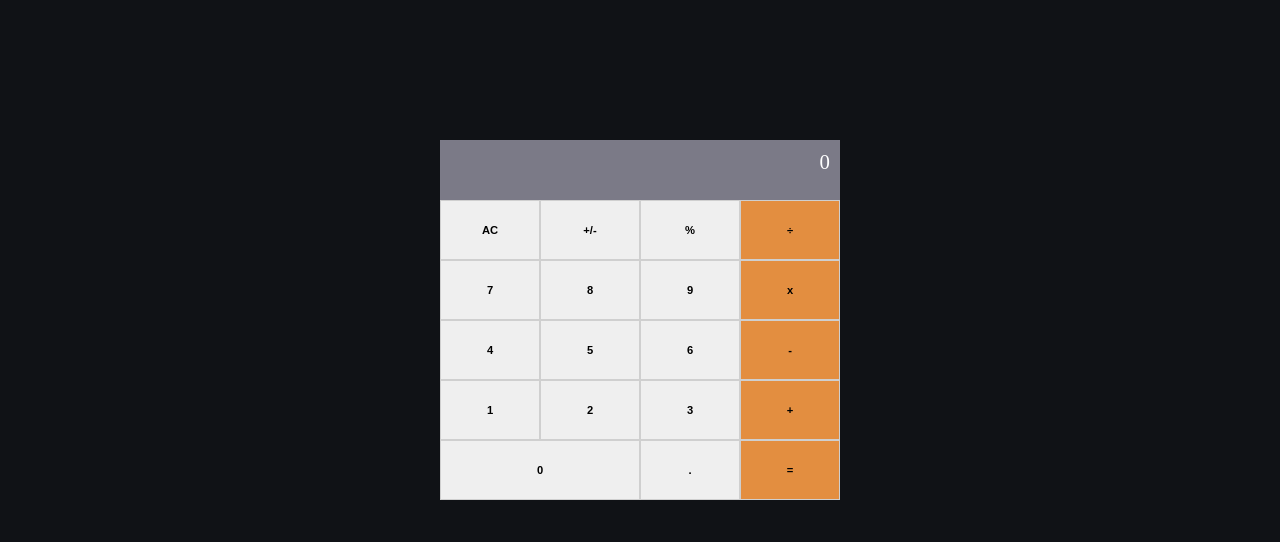
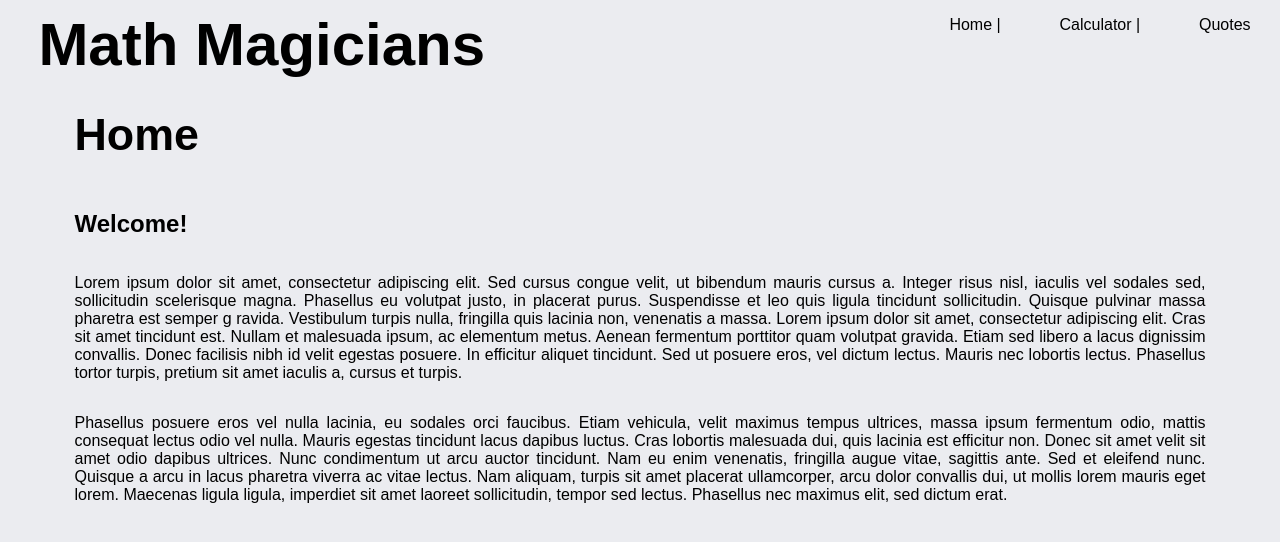
Before and after one commit to JasemDuncan/math-magicians, a React (Create React App) app: page / in a window 1280 px wide. Shown: the top 542 px of the page. Built offline with nearby package versions, Linux system fonts and the light colour scheme.

Commit message:
create routes and create home, calculator, and quotes pages

```diff
--- a/package.json
+++ b/package.json
@@ -9,6 +9,7 @@
     "big.js": "^6.1.1",
     "react": "^17.0.2",
     "react-dom": "^17.0.2",
+    "react-router-dom": "^6.1.1",
     "react-scripts": "4.0.3",
     "web-vitals": "^1.1.2"
   },
--- a/src/App.css
+++ b/src/App.css
@@ -6,4 +6,74 @@
 
 .main {
   text-align: center;
+
+  /* background-color: red; */
+  display: flex;
+  flex-direction: column;
+  height: auto;
+  font-family: Arial, Helvetica, sans-serif;
 }
+
+.headerNavList {
+  display: flex;
+  flex-direction: row;
+
+  /* background-color: white; */
+  width: 100%;
+  justify-content: space-between;
+}
+
+.header {
+  /* background-color: royalblue; */
+  width: 500px;
+  padding-top: 10px;
+  font-size: 60px;
+  font-weight: bolder;
+  display: flex;
+  flex-direction: row;
+  padding-left: 3%;
+}
+
+nav {
+  /* background-color: green; */
+  display: flex;
+  flex-direction: row;
+  width: 400px;
+}
+
+nav ul {
+  /* background-color: yellow; */
+  width: 100%;
+  display: flex;
+  flex-direction: row;
+  justify-content: space-around;
+  list-style-type: none;
+  border-right: turquoise;
+}
+
+nav ul li {
+  list-style: none;
+  text-align: center;
+
+  /* background-color: rosybrown; */
+}
+
+nav li::after {
+  content: ' | ';
+}
+
+nav ul li:last-of-type::after {
+  content: "";
+}
+
+nav ul li a {
+  text-decoration: none;
+  color: rgb(0, 0, 0);
+  text-align: center;
+
+  /* background-color: red; */
+}
+
+nav ul li a:hover {
+  color: rgb(66, 184, 31);
+}
--- a/src/App.js
+++ b/src/App.js
@@ -1,6 +1,14 @@
 import './App.css';
 import React from 'react';
-import Calculator from './components/Calculator';
+import {
+  BrowserRouter as Router,
+  Routes,
+  Route,
+  Link,
+} from 'react-router-dom';
+import Calculator from './pages/Calculator';
+import Home from './pages/Home';
+import Quotes from './pages/Quotes';
 
 class App extends React.Component {
   constructor(props) {
@@ -10,9 +18,35 @@ class App extends React.Component {
 
   render() {
     return (
-      <div className="main">
-        <Calculator />
-      </div>
+      <Router>
+        <div className="main">
+          <div className="headerNavList">
+            <div className="header">
+              Math Magicians
+            </div>
+            <nav>
+              <ul>
+                <li>
+                  <Link to="/">Home</Link>
+                </li>
+                <li>
+                  <Link to="/Calculator">Calculator</Link>
+                </li>
+                <li>
+                  <Link to="/Quotes">Quotes</Link>
+                </li>
+              </ul>
+            </nav>
+
+          </div>
+
+          <Routes>
+            <Route path="Calculator" element={<Calculator />} />
+            <Route path="Quotes" element={<Quotes />} />
+            <Route path="/" element={<Home />} />
+          </Routes>
+        </div>
+      </Router>
     );
   }
 }
--- a/src/components/Calculator.css
+++ b/src/components/Calculator.css
@@ -5,12 +5,12 @@
 }
 
 body {
-  background: rgb(16, 18, 22);
+  background: rgb(235, 236, 240);
   font-family: 'Times New Roman', Times, serif;
 }
 
 .App {
-  height: 100vh;
+  /* height: 100%; */
   width: 100%;
 }
 
@@ -18,7 +18,8 @@ body {
   display: grid;
   justify-content: center;
   align-content: center;
-  min-height: 80vh;
+
+  /* min-height: 80vh; */
   grid-template-columns: repeat(4, 100px);
   grid-template-rows: minmax(60px, auto) repeat(5, 60px);
 }
--- /dev/null
+++ b/src/pages/Calculator.css
@@ -0,0 +1,33 @@
+.contentCalculator {
+  display: flex;
+  flex-direction: row;
+
+  /* background-color: salmon; */
+
+  /* margin: 0;
+    padding: 0; */
+
+  /* width: 100%; */
+  justify-content: center;
+  align-items: center;
+
+}
+
+.title {
+  display: flex;
+  flex-direction: column;
+  width: 40%;
+  justify-content: center;
+  align-items: center;
+}
+
+h1 {
+  font-size: 2.8rem;
+}
+
+.calculator {
+  display: flex;
+  flex-direction: column;
+  width: 60%;
+  margin: 0%;
+}
--- /dev/null
+++ b/src/pages/Calculator.js
@@ -0,0 +1,32 @@
+import React from 'react';
+import './Calculator.css';
+import Calc from '../components/Calculator';
+
+const Calculator = () => {
+  const calculatorData = {
+    title: 'Calculator!',
+    subTitle: 'Lets do some math!',
+  };
+
+  const Page = () => {
+    const { title, subTitle } = calculatorData;
+    return (
+      <>
+        <div className="contentCalculator">
+          <div className="title">
+            <h1>{title}</h1>
+            <h2>{subTitle}</h2>
+          </div>
+          <div className="calculator">
+            <Calc />
+          </div>
+        </div>
+      </>
+    );
+  };
+  return (
+    <Page />
+  );
+};
+
+export default Calculator;
--- /dev/null
+++ b/src/pages/Home.css
@@ -0,0 +1,27 @@
+.content {
+  /* background: saddlebrown; */
+  display: flex;
+  flex-direction: column;
+}
+
+h1 {
+  /* background: salmon; */
+  display: flex;
+  flex-direction: row;
+  padding-left: 3%;
+}
+
+h2 {
+  /* background: salmon; */
+  display: flex;
+  flex-direction: row;
+  padding-left: 3%;
+}
+
+.parragraph {
+  /* background-color: seagreen; */
+  display: flex;
+  flex-direction: column;
+  text-align: justify;
+  padding: 0 3% 0 3%;
+}
--- /dev/null
+++ b/src/pages/Home.js
@@ -0,0 +1,61 @@
+import React from 'react';
+import './Home.css';
+
+const Home = () => {
+  const homeData = {
+    title: 'Home',
+    subHeading: 'Welcome!',
+    description: (
+      <>
+        <p>
+          Lorem ipsum dolor sit amet, consectetur adipiscing elit. Sed cursus congue
+          velit, ut bibendum mauris cursus a.
+          Integer risus nisl, iaculis vel sodales sed, sollicitudin scelerisque magna.
+          Phasellus eu volutpat justo, in placerat purus. Suspendisse et leo quis
+          ligula tincidunt sollicitudin. Quisque pulvinar massa pharetra est semper g
+          ravida. Vestibulum turpis nulla, fringilla quis lacinia non, venenatis
+          a massa. Lorem ipsum dolor sit amet, consectetur adipiscing elit. Cras sit
+          amet tincidunt est.
+          Nullam et malesuada ipsum, ac elementum metus. Aenean fermentum porttitor
+          quam volutpat gravida. Etiam sed libero a lacus dignissim convallis. Donec
+          facilisis nibh id velit egestas posuere. In efficitur aliquet tincidunt.
+          Sed ut posuere eros, vel dictum lectus. Mauris nec lobortis lectus. Phasellus
+          tortor turpis, pretium sit amet iaculis a, cursus et turpis.
+
+        </p>
+        <p>
+          Phasellus posuere eros vel nulla lacinia, eu sodales orci faucibus.
+          Etiam vehicula, velit maximus tempus ultrices,
+          massa ipsum fermentum odio, mattis consequat lectus odio vel nulla.
+          Mauris egestas tincidunt lacus dapibus luctus.
+          Cras lobortis malesuada dui, quis lacinia est efficitur non. Donec sit
+          amet velit sit amet odio dapibus ultrices. Nunc condimentum
+          ut arcu auctor tincidunt. Nam eu enim venenatis, fringilla augue vitae,
+          sagittis ante. Sed et eleifend nunc. Quisque a
+          arcu in lacus pharetra viverra ac vitae lectus. Nam aliquam, turpis sit
+          amet placerat ullamcorper, arcu dolor convallis dui, ut mollis lorem mauris eget
+          lorem. Maecenas ligula ligula, imperdiet sit amet laoreet sollicitudin,
+          tempor sed lectus. Phasellus nec maximus elit, sed dictum erat.
+        </p>
+      </>
+    ),
+  };
+
+  const Page = () => {
+    const { title, subHeading, description } = homeData;
+    return (
+      <>
+        <div className="content">
+          <h1>{title}</h1>
+          <h2>{subHeading}</h2>
+          <div className="parragraph">{description}</div>
+        </div>
+      </>
+    );
+  };
+  return (
+    <Page />
+  );
+};
+
+export default Home;
--- /dev/null
+++ b/src/pages/Quotes.css
@@ -0,0 +1,32 @@
+.content {
+  display: flex;
+  flex-direction: column;
+  width: 100%;
+  padding: 0 3% 0 3%;
+
+  /* background-color: rosybrown; */
+}
+
+.nameQuote {
+  display: flex;
+  flex-direction: column;
+  justify-content: center;
+  align-content: center;
+  width: 100%;
+  padding-top: 5%;
+  font-size: 3.5rem;
+
+  /* background-color: red; */
+}
+
+.quote {
+  display: flex;
+  flex-direction: column;
+  justify-content: center;
+  align-content: center;
+  width: 100%;
+  padding-top: 5%;
+  font-size: 1.7rem;
+
+  /* background-color: red; */
+}
--- /dev/null
+++ b/src/pages/Quotes.js
@@ -0,0 +1,32 @@
+import React from 'react';
+import './Quotes.css';
+
+const Quotes = () => {
+  const QuotesData = {
+    name: 'William Paul Thurston',
+    quote:
+        'Mathematics is not about numbers, equations, computations, or algorithms: It is about understanding',
+  };
+
+  const Quote = () => {
+    const { name, quote } = QuotesData;
+    return (
+      <>
+        <div className="content">
+          <div className="nameQuote">
+            {name}
+          </div>
+          <div className="quote">
+            {quote}
+          </div>
+        </div>
+      </>
+    );
+  };
+
+  return (
+    <Quote />
+  );
+};
+
+export default Quotes;
```
Also changed, not shown: 1 other file (tests, documents, lock files or other folders).
